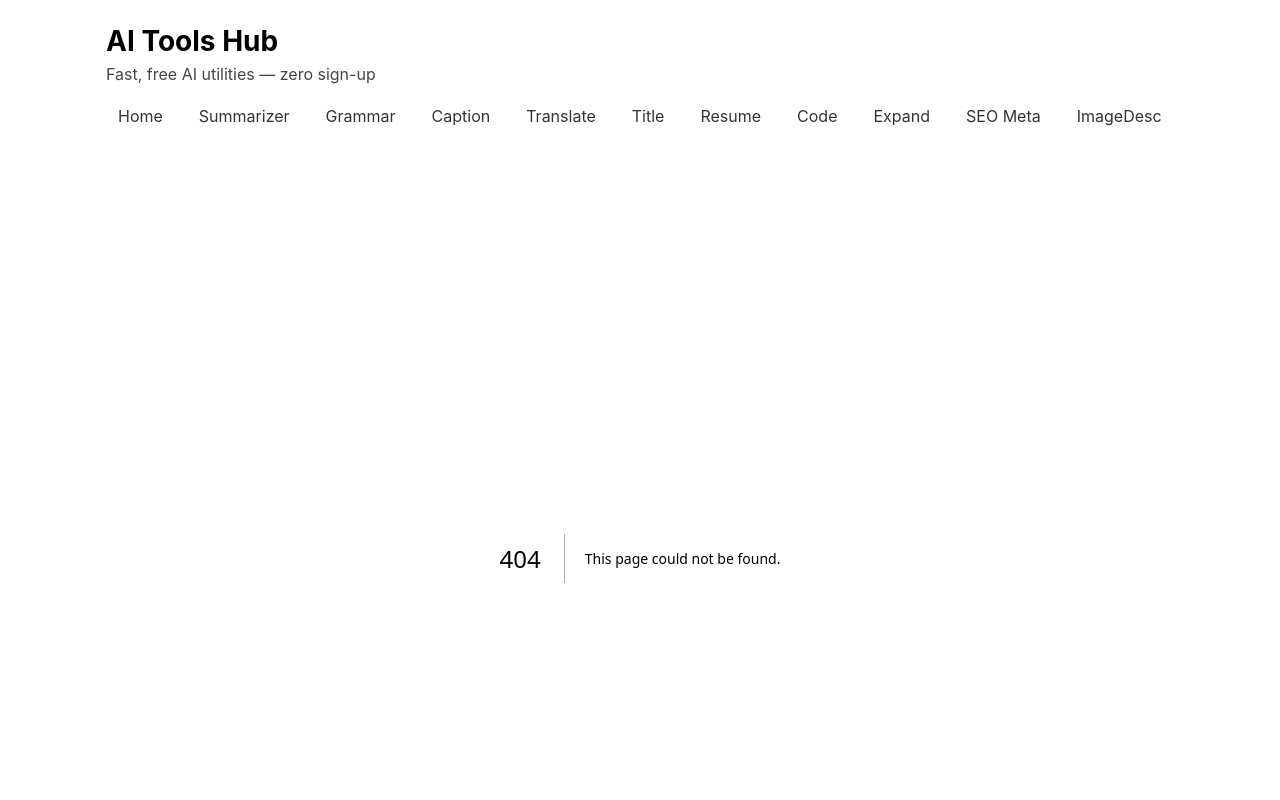
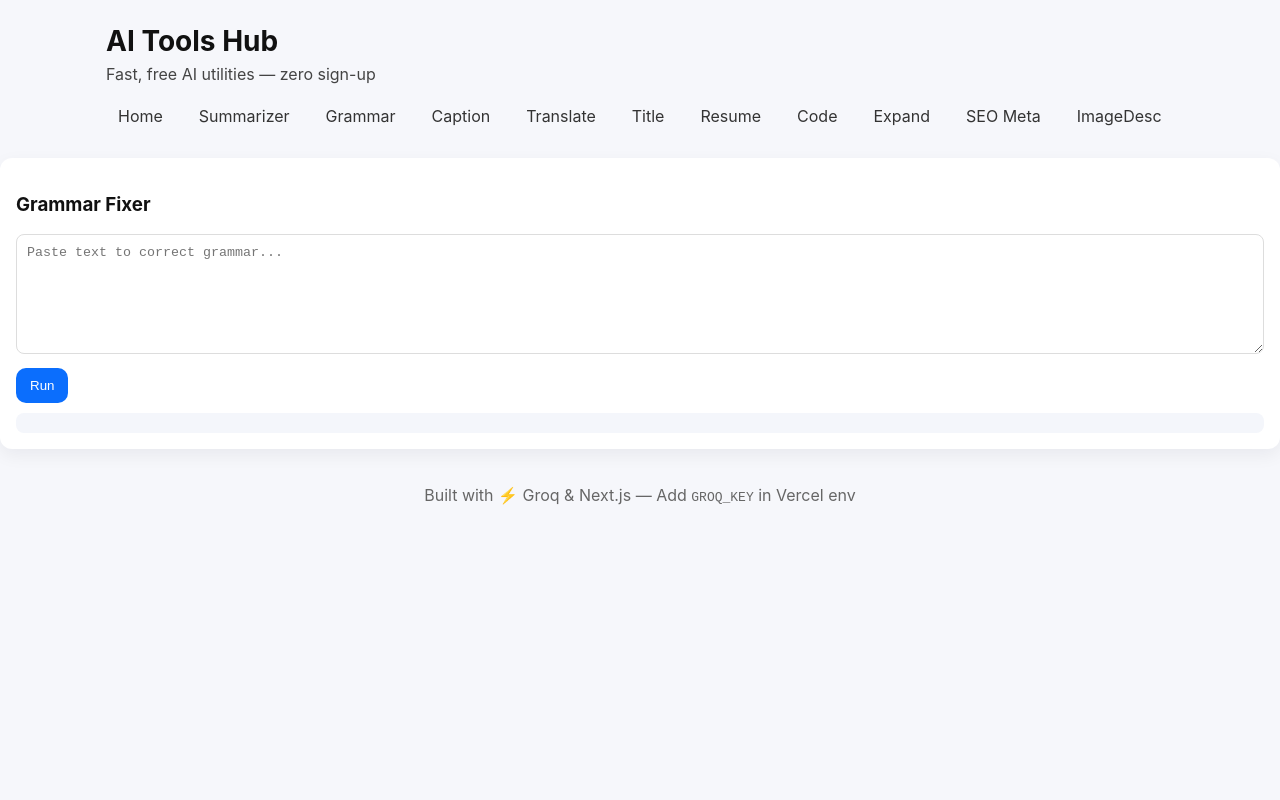
Before and after one commit to silunaya/ai-tools-hub, a Next.js app: page /tools/grammar in a window 1280 px wide. Before the commit this address had no page. Shown: the top 800 px of the page. Built offline with nearby package versions, Linux system fonts and the light colour scheme.

Commit message:
Create page.jsx

```diff
--- /dev/null
+++ b/app/tools/grammar/page.jsx
@@ -0,0 +1,11 @@
+import ToolForm from "../../components/ToolForm";
+
+export default function Grammar() {
+  return (
+    <ToolForm
+      apiPath="/api/grammar"
+      label="Grammar Fixer"
+      placeholder="Paste text to correct grammar..."
+    />
+  );
+}
```
